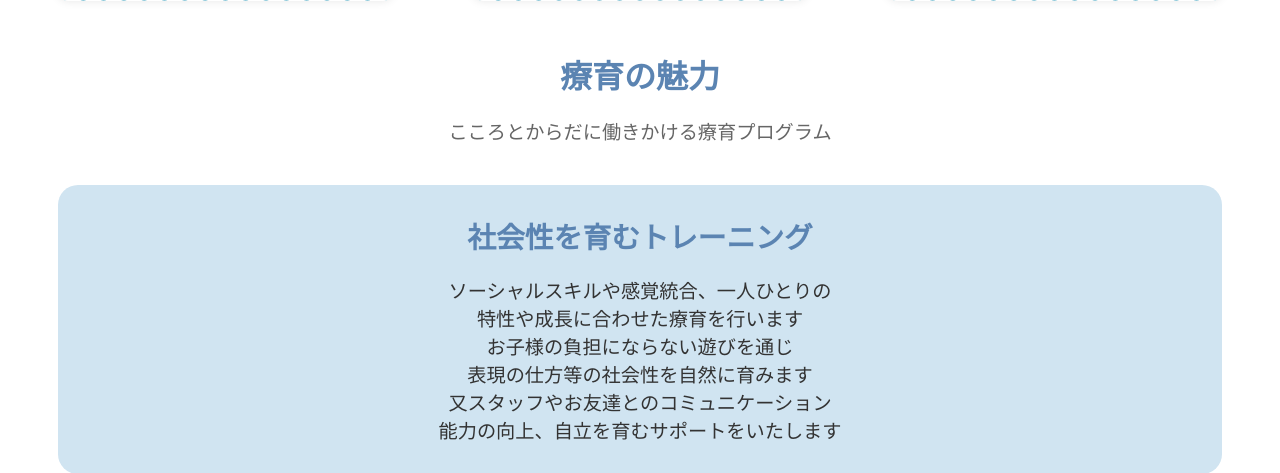
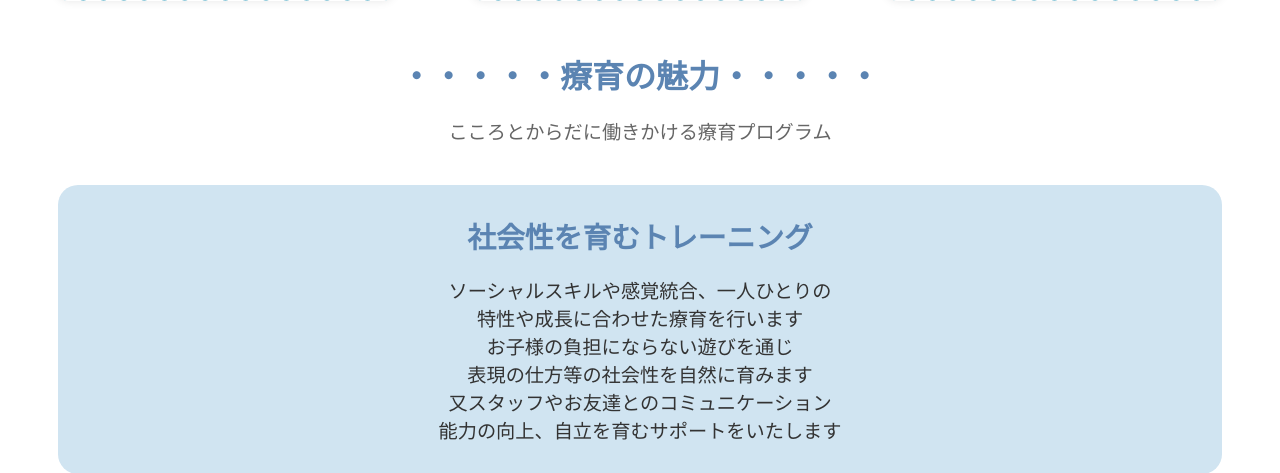
Before and after one commit to Aoi1591/kujiragum, a PHP site: page /php/about.html in a window 1280 px wide. Shown: the part 557-1030 px from the top of the page. Run offline with PHP 8.4, Linux system fonts and the light colour scheme.

Commit message:
ちょっと修正

```diff
--- a/kujiragumo/css/about.css
+++ b/kujiragumo/css/about.css
@@ -65,10 +65,16 @@ body {
     margin-top: 50px;
 }
 
-.charm h2 {
+.charm .charm-text {
     font-size: 2em;
     color: #5b84b2;
     margin-bottom: 20px;
+    font-weight: 900;
+}
+
+.charm-text span{
+    font-size: 20px;
+    font-weight: 900;
 }
 
 .charm p {
--- a/kujiragumo/php/about.html
+++ b/kujiragumo/php/about.html
@@ -38,7 +38,7 @@
             </div>
         </div>
         <div class="charm">
-            <h2>療育の魅力</h2>
+            <div class="charm-text">・・・・・療育の魅力・・・・・</div>
             <p>こころとからだに働きかける療育プログラム</p>
             <div class="training">
                 <div class="training-title">
```
